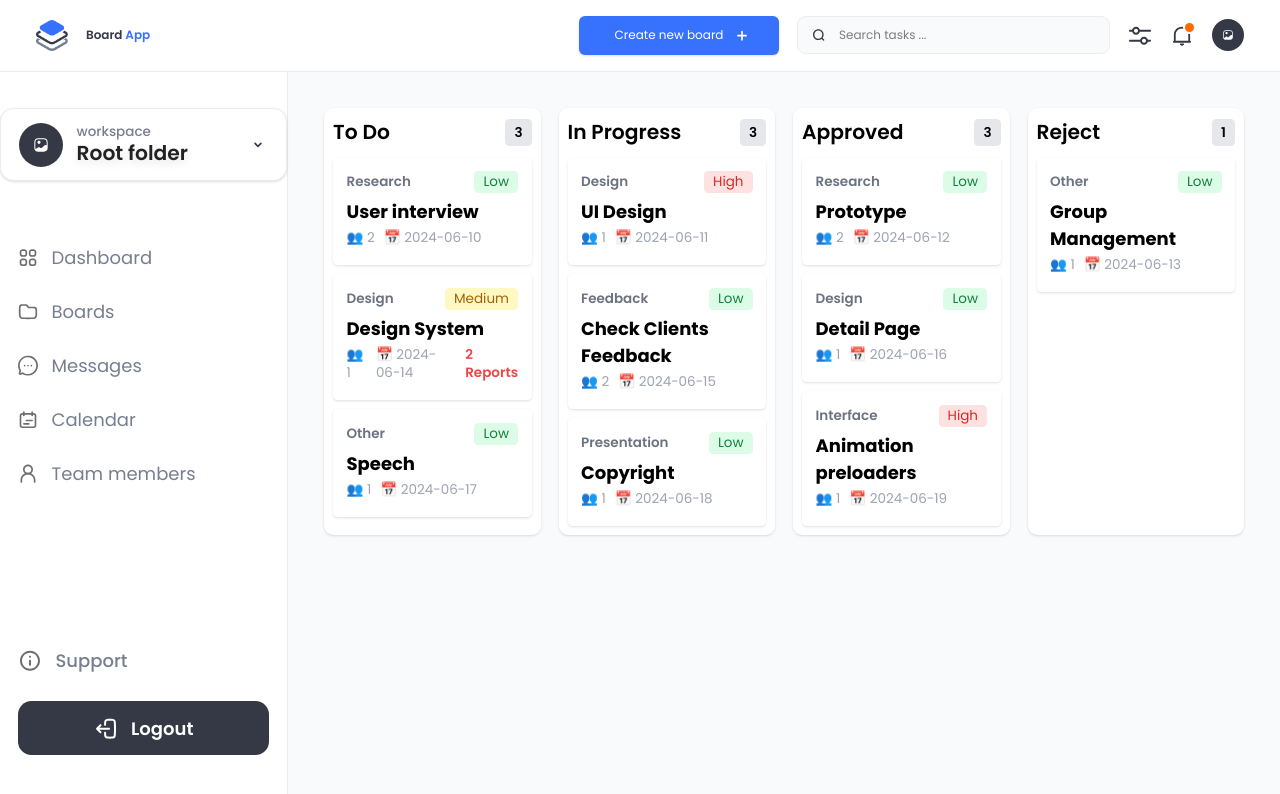
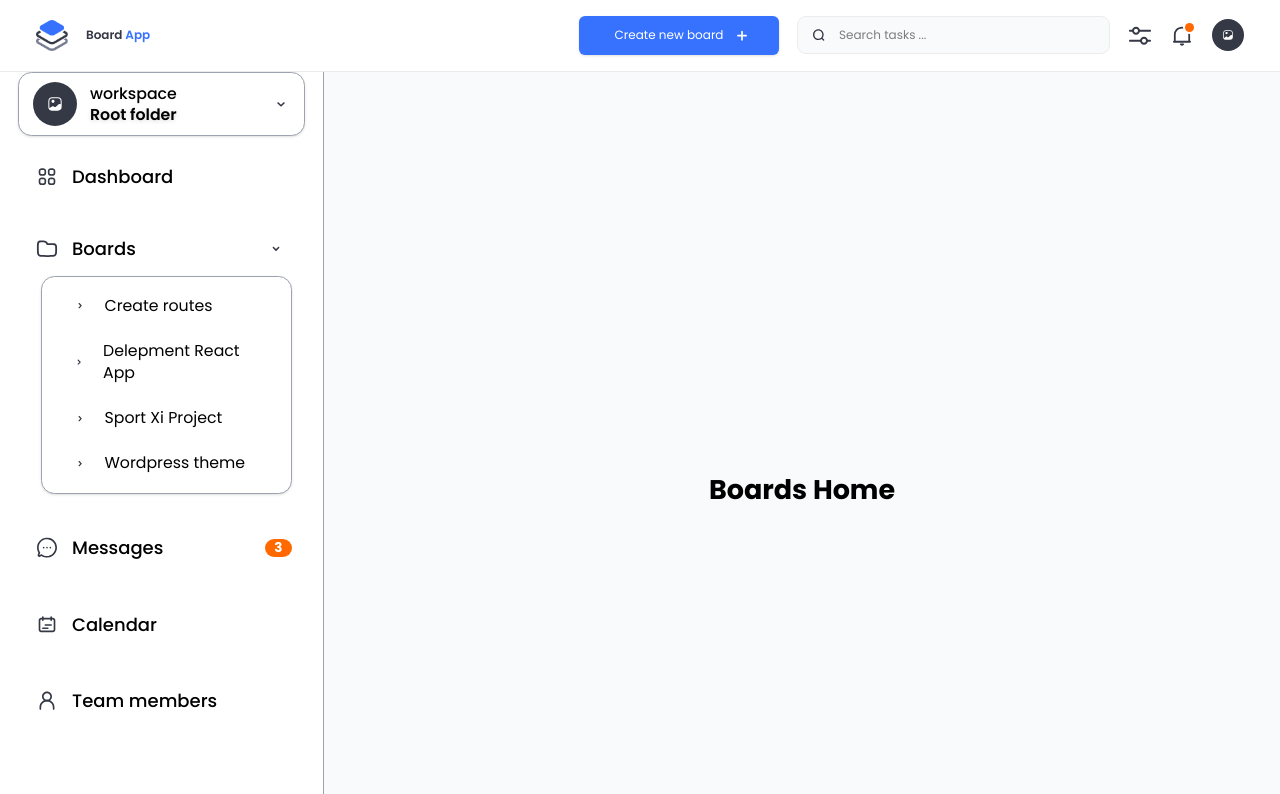
Before and after one commit to ManulaK/swimlane-dashboard, a Next.js app: page /boards in a window 1280 px wide. Shown: the top 794 px of the page. Built offline with nearby package versions, Linux system fonts and the light colour scheme.

Commit message:
BoardsPage to include a title and update Sidebar component with dynamic menu handling and improved styling

```diff
--- /dev/null
+++ b/src/app/boards/create-routes/page.tsx
@@ -0,0 +1,3 @@
+export default function CreateRoutesPage() {
+	return <div className="text-2xl font-bold">Create routes</div>;
+}
--- /dev/null
+++ b/src/app/boards/development-react-app/page.tsx
@@ -0,0 +1,3 @@
+export default function DevelopmentReactAppPage() {
+	return <div className="text-2xl font-bold">Development React App</div>;
+}
--- a/src/app/boards/page.tsx
+++ b/src/app/boards/page.tsx
@@ -1,9 +1,9 @@
-import SwimlaneBoard from '@/components/SwimlaneBoard';
+import React from 'react';
 
 export default function BoardsPage() {
 	return (
-		<main className="min-h-screen" style={{ background: 'var(--color-bg)' }}>
-			<SwimlaneBoard />
+		<main className="min-h-screen flex items-center justify-center" style={{ background: 'var(--color-bg)' }}>
+			<h1 className="text-2xl font-bold">Boards Home</h1>
 		</main>
 	);
 }
--- /dev/null
+++ b/src/app/boards/sport-xi-project/page.tsx
@@ -0,0 +1,9 @@
+import SwimlaneBoard from '@/components/SwimlaneBoard';
+
+export default function SportXiProjectPage() {
+	return (
+		<main className="min-h-screen" style={{ background: 'var(--color-bg)' }}>
+			<SwimlaneBoard />
+		</main>
+	);
+}
--- /dev/null
+++ b/src/app/boards/wordpress-theme/page.tsx
@@ -0,0 +1,3 @@
+export default function WordpressThemePage() {
+	return <div className="text-2xl font-bold">Wordpress theme</div>;
+}
--- a/src/components/Sidebar.tsx
+++ b/src/components/Sidebar.tsx
@@ -1,133 +1,207 @@
 'use client';
 import Image from 'next/image';
 import Link from 'next/link';
+import { useState } from 'react';
+import { usePathname } from 'next/navigation';
 
 export default function Sidebar() {
+	// Track open/close state for each menu with submenu
+	const [openMenus, setOpenMenus] = useState<{ [key: string]: boolean }>({ Boards: true });
+	const pathname = usePathname();
+
+	// Main menu items in order
+	const menu = [
+		{
+			label: 'Dashboard',
+			href: '/',
+			icon: '/svg/Grid.svg',
+			alt: 'Dashboard',
+			active: pathname === '/',
+			submenu: [],
+		},
+		{
+			label: 'Boards',
+			href: '/boards',
+			icon: '/svg/Folder.svg',
+			alt: 'Boards',
+			active: pathname.startsWith('/boards'),
+			submenu: [
+				{
+					label: 'Create routes',
+					href: '/boards/create-routes',
+				},
+				{
+					label: 'Delepment React App',
+					href: '/boards/development-react-app',
+				},
+				{
+					label: 'Sport Xi Project',
+					href: '/boards/sport-xi-project',
+				},
+
+				{
+					label: 'Wordpress theme',
+					href: '/boards/wordpress-theme',
+				},
+			],
+		},
+		{
+			label: 'Messages',
+			href: '/messages',
+			icon: '/svg/Message.svg',
+			alt: 'Messages',
+			active: pathname === '/messages',
+			badge: 3,
+			submenu: [],
+		},
+		{
+			label: 'Calendar',
+			href: '/calendar',
+			icon: '/svg/Calendar.svg',
+			alt: 'Calendar',
+			active: pathname === '/calendar',
+			submenu: [],
+		},
+		{
+			label: 'Team members',
+			href: '/team',
+			icon: '/svg/User.svg',
+			alt: 'Team members',
+			active: pathname === '/team',
+			submenu: [],
+		},
+	];
+
+	// Helper for submenu active
+	const isSubActive = (href: string) => pathname === href;
+
+	const handleToggleMenu = (label: string) => {
+		setOpenMenus((prev) => {
+			const newState: { [key: string]: boolean } = {};
+			Object.keys(prev).forEach((key) => {
+				newState[key] = false;
+			});
+			newState[label] = !prev[label];
+			return newState;
+		});
+	};
+
 	return (
-		<aside
-			className="w-64 flex-col py-8 gap-8 min-h-0 h-[calc(100vh-4rem)] sticky top-16 hidden md:flex"
-			style={{ background: 'var(--color-card)', borderRight: '1px solid var(--color-border)' }}
-		>
-			<div className="mb-4">
-				<div
-					className="flex items-center gap-3 rounded-xl border px-4 py-3 shadow-sm"
-					style={{ background: 'var(--color-card)', borderColor: 'var(--color-border)' }}
-				>
+		<aside className="w-72 flex-col gap-0 min-h-0 h-[calc(100vh-4rem)] sticky hidden md:flex bg-white border-r border-gray-400">
+			{/* Workspace widget */}
+			<div>
+				<div className="rounded-xl border px-3 py-2 flex items-center gap-3 shadow-sm bg-white border-gray-400 mx-4">
 					<Image src="/svg/Image Team.svg" alt="Workspace" width={44} height={44} />
 					<div className="flex flex-col flex-1">
-						<span className="text-xs font-medium" style={{ color: 'var(--color-sidebar)' }}>
-							workspace
-						</span>
-						<span
-							className="text-lg font-semibold leading-tight"
-							style={{ color: 'var(--color-text)', textShadow: '0px 4px 8px rgba(53, 57, 69, 0.12)' }}
-						>
-							Root folder
-						</span>
+						<span className="text-sm font-medium text-sidebar">workspace</span>
+						<span className="text-sm font-semibold leading-tight text-text drop-shadow-sm">Root folder</span>
 					</div>
 					<Image src="/svg/Arrow Down.svg" alt="Expand" width={20} height={20} />
 				</div>
 			</div>
-			<nav className="flex-1 flex flex-col gap-2 px-4">
+			<nav className="flex flex-col gap-2 px-4 mt-2">
+				{menu.map((item) => {
+					const hasSubmenu = item.submenu && item.submenu.length > 0;
+					const isMenuOpen = openMenus[item.label];
+					const isActive = item.active;
+
+					return (
+						<div
+							key={item.label}
+							className={`rounded-xl transition-all px-3 py-2 mb-1 ${
+								isActive
+									? isMenuOpen && hasSubmenu
+										? 'border-none bg-primary/5'
+										: 'border border-gray-400 bg-primary/5'
+									: 'border-none bg-white'
+							}`}
+						>
+							{hasSubmenu ? (
+								<>
+									<button
+										onClick={() => handleToggleMenu(item.label)}
+										className={`flex items-center w-full gap-2 py-1 rounded-lg focus:outline-none text-base font-medium ${
+											isActive ? 'text-primary' : 'text-sidebar'
+										}`}
+									>
+										<span className="w-7 flex justify-center items-center">
+											<Image
+												src={item.icon}
+												alt={item.alt}
+												width={22}
+												height={22}
+												className={isActive ? 'text-primary' : 'text-sidebar'}
+											/>
+										</span>
+										<span className="flex-1 text-left">{item.label}</span>
+										<span className="w-7 flex justify-center items-center">
+											<Image
+												src="/svg/Arrow Down.svg"
+												alt="Expand"
+												width={18}
+												height={18}
+												className={`transition-transform ${isMenuOpen ? '' : '-rotate-90'} ${
+													isActive ? 'text-primary' : 'text-sidebar'
+												}`}
+											/>
+										</span>
+									</button>
+									{isMenuOpen && (
+										<div className="mt-2 ml-2 rounded-xl border border-gray-400 bg-white px-3 py-2 flex flex-col gap-1 shadow">
+											{item.submenu.map((sub) => (
 												<Link
-					href="/"
-					className="text-base py-2 rounded-md transition cursor-pointer flex items-center gap-3"
-					style={{ color: 'var(--color-sidebar)' }}
+													key={sub.href}
+													href={sub.href}
+													className={`flex items-center gap-2 px-2 py-2 rounded-md text-sm transition-colors ${
+														isSubActive(sub.href)
+															? 'font-semibold text-primary bg-primary/10'
+															: 'text-sidebar hover:text-primary hover:bg-primary/5'
+													}`}
 												>
+													<span className="w-7 flex justify-center items-center">
 														<Image
-						src="/svg/Grid.svg"
-						alt="Dashboard"
+															src="/svg/Arrow Right.svg"
+															alt="submenu"
+															width={14}
+															height={14}
+															className={isSubActive(sub.href) ? 'text-primary' : 'text-sidebar'}
+														/>
+													</span>
+													<span>{sub.label}</span>
+												</Link>
+											))}
+										</div>
+									)}
+								</>
+							) : (
+								<Link
+									href={item.href}
+									className={`flex items-center gap-2 text-base font-medium py-2 rounded-md transition cursor-pointer ${
+										isActive ? 'text-primary bg-primary/10' : 'text-sidebar hover:text-primary hover:bg-primary/5'
+									}`}
+									onClick={() => setOpenMenus({})}
+								>
+									<span className="w-7 flex justify-center items-center">
+										<Image
+											src={item.icon}
+											alt={item.alt}
 											width={20}
 											height={20}
-						style={{ filter: 'invert(41%) sepia(6%) saturate(0%) hue-rotate(182deg) brightness(93%) contrast(88%)' }}
+											className={isActive ? 'text-primary' : 'text-sidebar'}
 										/>
-					Dashboard
+									</span>
+									<span className="flex-1 text-left">{item.label}</span>
+									{item.badge && (
+										<span className="ml-2 inline-flex items-center justify-center px-2 py-0.5 text-xs font-bold leading-none text-white bg-orange-500 rounded-full">
+											{item.badge}
+										</span>
+									)}
 								</Link>
-				<Link
-					href="/boards"
-					className="text-base py-2 rounded-md transition cursor-pointer flex items-center gap-3"
-					style={{ color: 'var(--color-sidebar)' }}
-				>
-					<Image
-						src="/svg/Folder.svg"
-						alt="Boards"
-						width={20}
-						height={20}
-						style={{ filter: 'invert(41%) sepia(6%) saturate(0%) hue-rotate(182deg) brightness(93%) contrast(88%)' }}
-					/>
-					Boards
-				</Link>
-				<Link
-					href="/messages"
-					className="text-base py-2 rounded-md transition cursor-pointer flex items-center gap-3"
-					style={{ color: 'var(--color-sidebar)' }}
-				>
-					<Image
-						src="/svg/Message.svg"
-						alt="Messages"
-						width={20}
-						height={20}
-						style={{ filter: 'invert(41%) sepia(6%) saturate(0%) hue-rotate(182deg) brightness(93%) contrast(88%)' }}
-					/>
-					Messages
-				</Link>
-				<Link
-					href="/calendar"
-					className="text-base py-2 rounded-md transition cursor-pointer flex items-center gap-3"
-					style={{ color: 'var(--color-sidebar)' }}
-				>
-					<Image
-						src="/svg/Calendar.svg"
-						alt="Calendar"
-						width={20}
-						height={20}
-						style={{ filter: 'invert(41%) sepia(6%) saturate(0%) hue-rotate(182deg) brightness(93%) contrast(88%)' }}
-					/>
-					Calendar
-				</Link>
-				<Link
-					href="/team"
-					className="text-base py-2 rounded-md transition cursor-pointer flex items-center gap-3"
-					style={{ color: 'var(--color-sidebar)' }}
-				>
-					<Image
-						src="/svg/User.svg"
-						alt="Team members"
-						width={20}
-						height={20}
-						style={{ filter: 'invert(41%) sepia(6%) saturate(0%) hue-rotate(182deg) brightness(93%) contrast(88%)' }}
-					/>
-					Team members
-				</Link>
+							)}
+						</div>
+					);
+				})}
 			</nav>
-			<div className="mt-auto px-4 flex flex-col gap-4 pb-2">
-				<button
-					className="flex items-center gap-3 text-base font-medium bg-transparent border-none cursor-pointer px-0 py-2 rounded-md"
-					style={{ color: 'var(--color-sidebar)' }}
-				>
-					<Image
-						src="/svg/Info Circle.svg"
-						alt="Support"
-						width={24}
-						height={24}
-						style={{ filter: 'invert(41%) sepia(6%) saturate(0%) hue-rotate(182deg) brightness(93%) contrast(88%)' }}
-					/>
-					Support
-				</button>
-				<button
-					className="flex items-center gap-3 text-base font-semibold w-full py-3 rounded-xl justify-center transition"
-					style={{ background: 'var(--color-dark)', color: 'var(--color-white)' }}
-					onMouseOver={(e) => {
-						e.currentTarget.style.background = 'var(--color-text)';
-					}}
-					onMouseOut={(e) => {
-						e.currentTarget.style.background = 'var(--color-dark)';
-					}}
-				>
-					<Image src="/svg/Sign Out.svg" alt="Logout" width={24} height={24} style={{ filter: 'invert(1) brightness(2)' }} />
-					Logout
-				</button>
-			</div>
 		</aside>
 	);
 }
```
Lines whose indentation alone changed are shown as unchanged.
